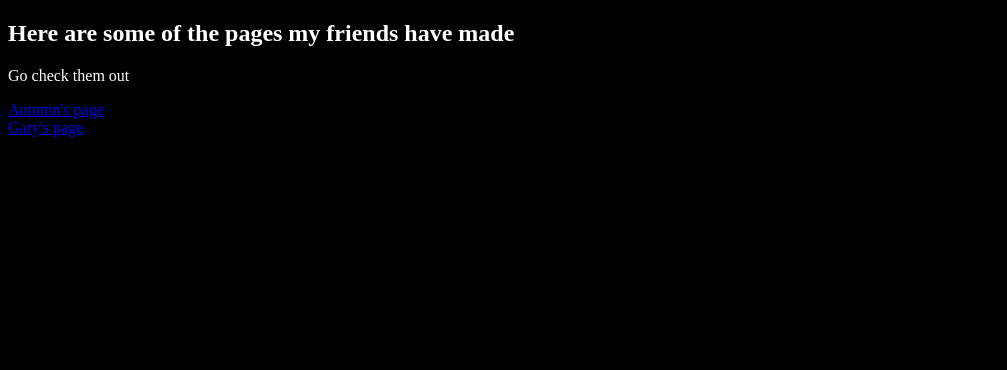
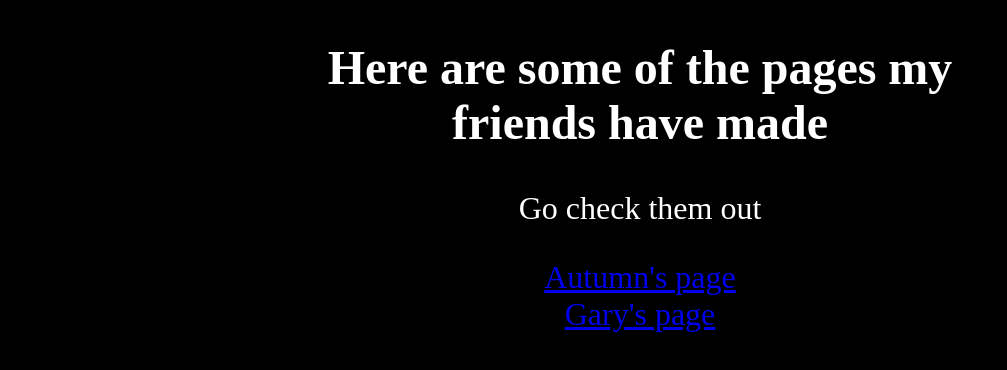
Before and after one commit to Kweshuu/kweshuu.github.io, a plain HTML site: page friends.html in a window 1280 px wide. Shown: the whole page, without its empty margins (0-1007 px from the left). Drawn offline with Linux system fonts and the light colour scheme.

Commit message:
Update friends.html

```diff
--- a/friends.html
+++ b/friends.html
@@ -6,12 +6,18 @@
     body {
       background-color: black;
       color: white;
+      text-align: center; /* Aligning text to the center */
+      font-size: 200%; /* Enlarging text to 200% */
+    }
+    div {
+      margin: auto; /* Centering the div */
+      width: 50%; /* Adjust the width of the div */
     }
   </style>
 </head>
 <body>
   <div>
-    <h2>Here are some of the pages my friends have made</h1>
+    <h2>Here are some of the pages my friends have made</h2> <!-- Corrected closing tag for heading -->
     <p>Go check them out<br></p>
     <a href="http://autumnprojects.duckdns.org/" target="_blank">Autumn's page<br></a>
     <a href="https://willardrat.github.io/" target="_blank">Gary's page</a>
```
